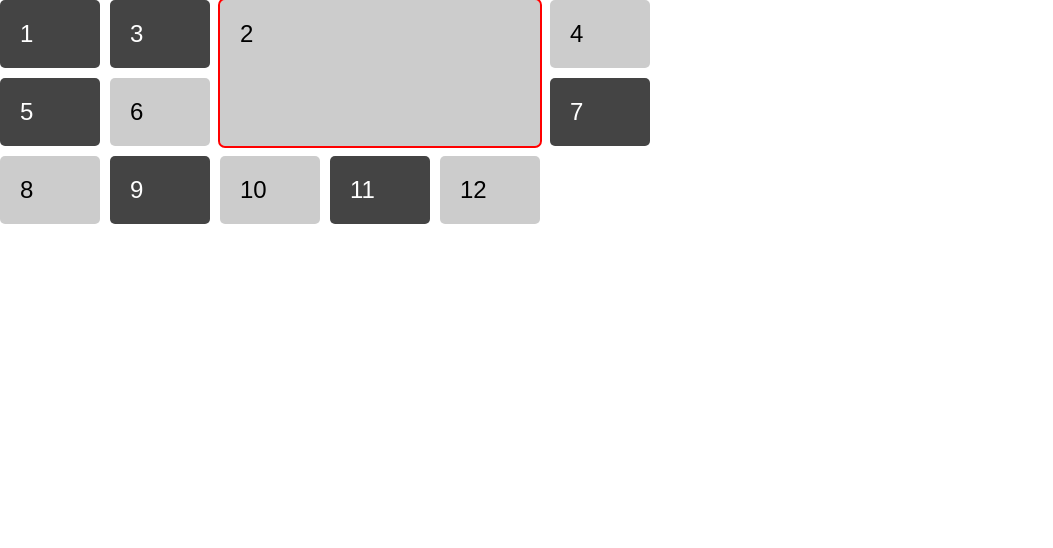
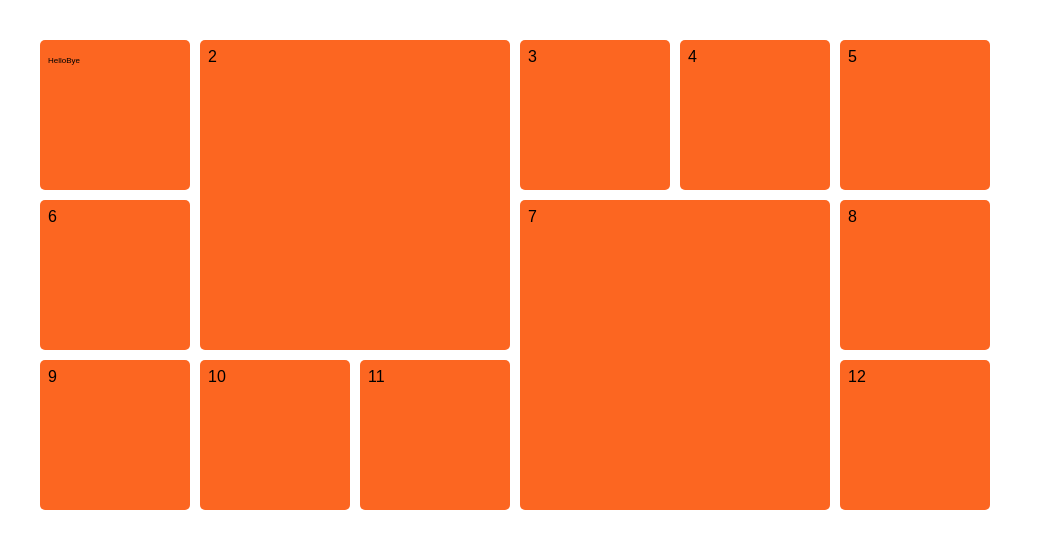
Before and after one commit to rodrijuarez/hacker-news-feed, a React (Create React App) app: page / in a window 1280 px wide. Shown: the top 548 px of the page, without its empty margins (0-1053 px from the left). Built offline with nearby package versions, Linux system fonts and the light colour scheme.

Commit message:
Basic layout

```diff
--- a/src/App.css
+++ b/src/App.css
@@ -3,28 +3,31 @@
 }
 
 .box {
-  background-color: #444;
-  color: #fff;
+  background-color: #fc6621;
+  color: #000000;
   border-radius: 5px;
-  padding: 20px;
-  font-size: 150%;
-}
-
-.box:nth-child(even) {
-  background-color: #ccc;
-  color: #000;
+  padding: 0.5rem;
 }
 
 .wrapper {
   width: 600px;
   display: grid;
-  grid-template-columns: repeat(6, 100px);
+  grid-template-columns: repeat(6, 150px);
+  grid-template-rows: 150px;
+  grid-auto-columns: 150px;
+  grid-auto-rows: 150px;
   grid-gap: 10px;
 }
 
 .box2 {
-  grid-column: 3 / 6;
-  grid-row: 1 / 3;
-  outline: 2px solid red;
-  z-index: 10;
+  grid-column: span 2;
+  grid-row: span 2;
 }
+
+.d-flex {
+  display: flex;
+}
+
+.text-small {
+  font-size: 0.5rem;
+}
--- a/src/App.js
+++ b/src/App.js
@@ -5,13 +5,20 @@ class App extends Component {
   render() {
     return (
       <div className="wrapper">
-        <div className="box">1</div>
+        <div className="box d-flex">
+          <div>
+            <p class="text-small">Hello</p>
+          </div>
+          <div>
+            <p class="text-small">Bye</p>
+          </div>
+        </div>
         <div className="box box2">2</div>
         <div className="box">3</div>
         <div className="box">4</div>
         <div className="box">5</div>
         <div className="box">6</div>
-        <div className="box">7</div>
+        <div className="box box2">7</div>
         <div className="box">8</div>
         <div className="box">9</div>
         <div className="box">10</div>
--- a/src/index.css
+++ b/src/index.css
@@ -1,5 +1,5 @@
 body {
-  margin: 0;
+  margin: 40px;
   padding: 0;
   font-family: sans-serif;
 }
```
